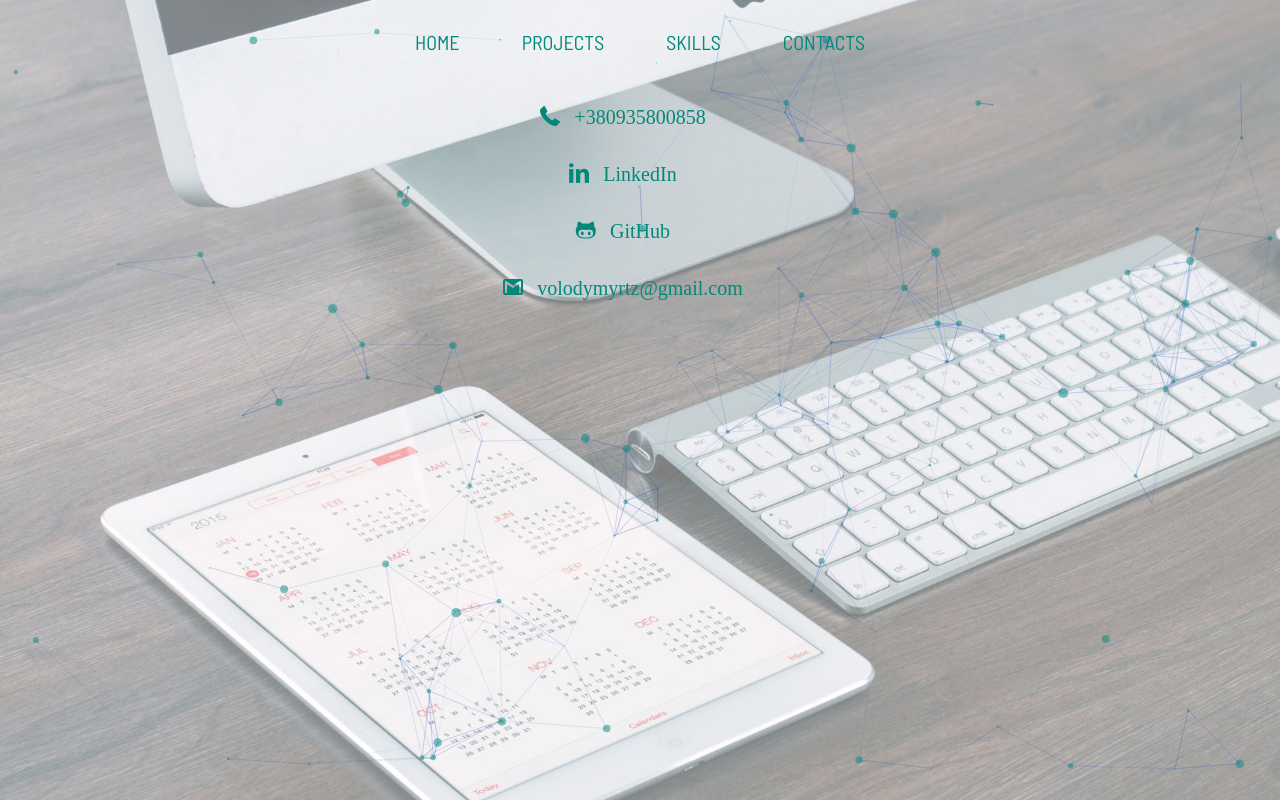
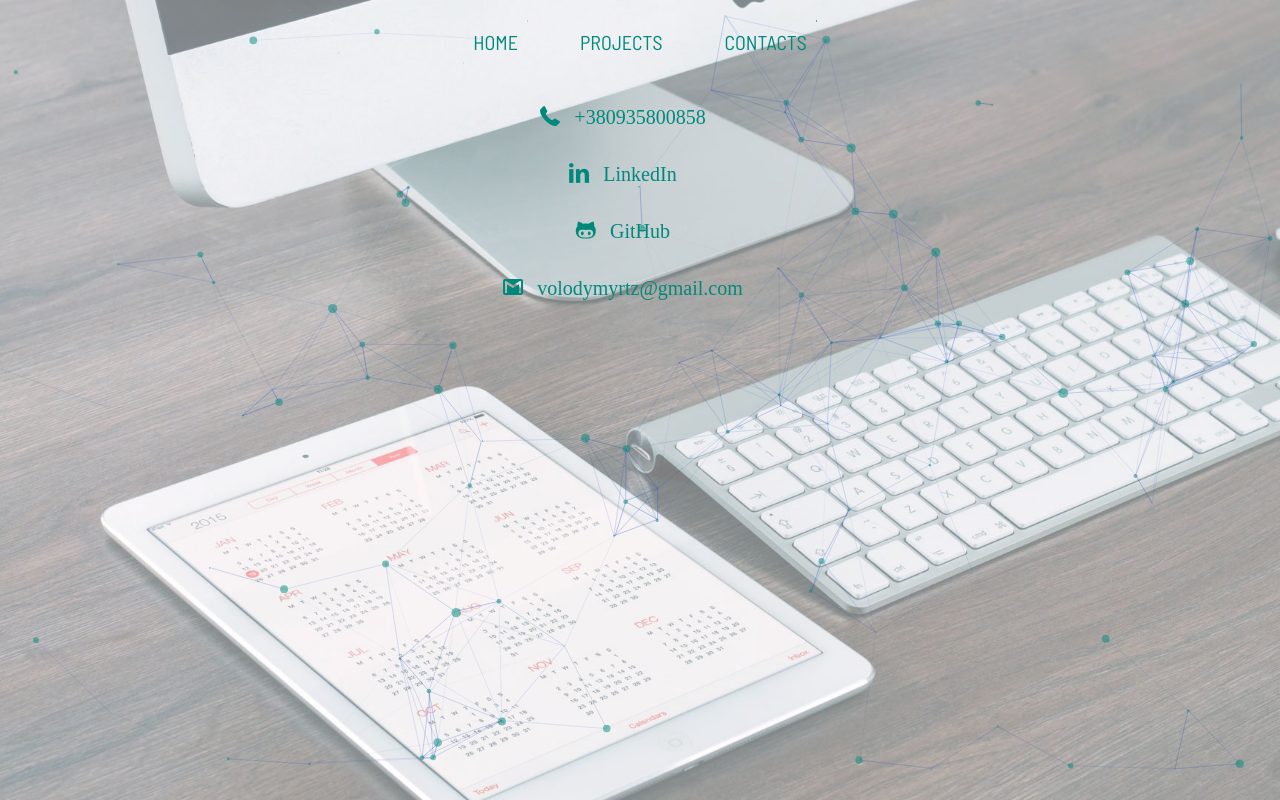
Before and after one commit to VolodymyrTrykoz/Portfolio, a website: page contacts.html in a window 1280 px wide. Drawn offline with Linux system fonts and the light colour scheme; a web font is replaced by a local one.

Commit message:
html settings with menu

```diff
--- a/contacts.html
+++ b/contacts.html
@@ -17,7 +17,6 @@
 	  			<ul class="nav-list">
 	  				<li class="list__item"><a href="index.html" class="item-link"><span>home</span></a></li>
 		  			<li class="list__item"><a href="projects.html" class="item-link"><span>projects</span></a></li>
-		  			<li class="list__item"><a href="skills.html" class="item-link"><span>skills</span></a></li>
 		  			<li class="list__item"><a href="contacts.html" class="item-link"><span>contacts</span></a></li>
 	  			</ul>
 	  		</nav>
```
Also changed, not shown: projects.html (+0 -1 lines).
